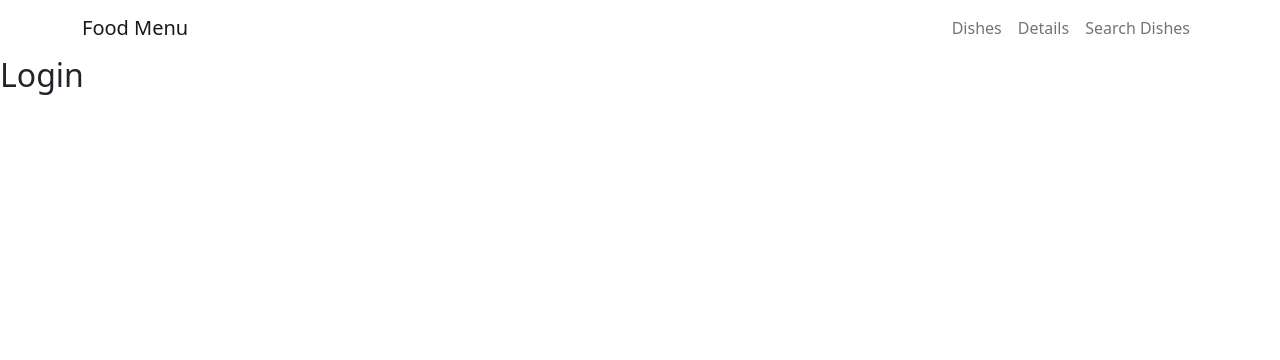
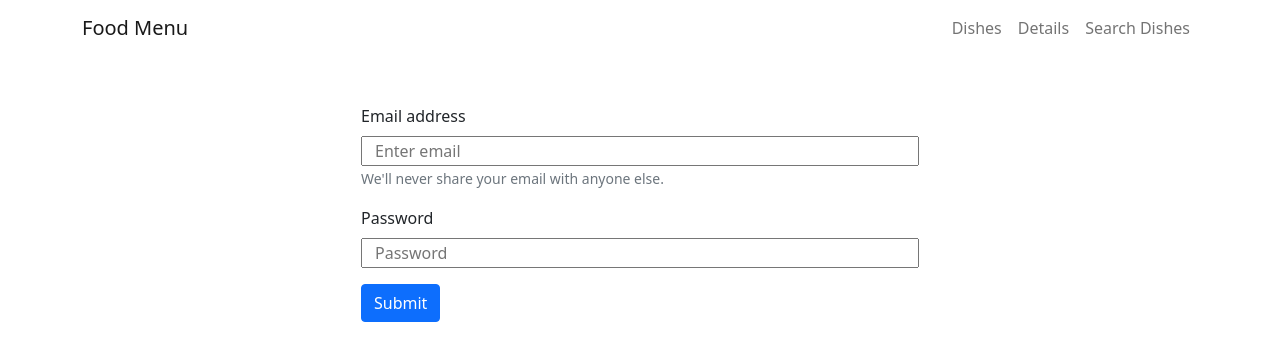
Before and after one commit to PabloTachella/food-menu, a React app: page /login in a window 1280 px wide. Shown: the top 360 px of the page. Built offline with nearby package versions, Linux system fonts and the light colour scheme; no server answers.

Commit message:
Integracion de formik a la seccion de login y obtencion de token de autenticacion con axios

```diff
--- a/package.json
+++ b/package.json
@@ -22,6 +22,7 @@
   "dependencies": {
     "axios": "^0.25.0",
     "bootstrap": "^5.1.3",
+    "formik": "^2.2.9",
     "react": "^17.0.2",
     "react-bootstrap": "^2.1.2",
     "react-dom": "^17.0.2",
--- a/src/containers/Login.jsx
+++ b/src/containers/Login.jsx
@@ -1,4 +1,9 @@
 import React from "react";
+import Form from "react-bootstrap/Form";
+import Button from "react-bootstrap/Button";
+import { authenticateData } from "../utils/authenticate";
+import { Container } from "react-bootstrap";
+import { Formik, Field, ErrorMessage } from 'formik';
 
 // El formulario se deberá renderizar al ingresar a cualquier ruta si el usuario no está autenticado,
 // conteniendo los campos:
@@ -18,8 +23,72 @@ import React from "react";
 // realizar las validaciones no es necesario utilizar ninguna librería.
 
 const Login = () => {
+
+  const valuesRequiredByFormik = {
+    initialValues: { email: '', password: '' },
+    validate: values => {
+      const errors = {};
+      if (!values.email) {
+        errors.email = 'Required';
+      } else if (
+        !/^[A-Z0-9._%+-]+@[A-Z0-9.-]+\.[A-Z]{2,}$/i.test(values.email)
+      ) {
+        errors.email = 'Invalid email address';
+      }
+      if (!values.password) {
+        errors.password = 'Required';
+      }
+      return errors;
+    },
+    onSubmit: ({ email, password }) => {
+      handleSubmit(email, password)
+    }
+  }
+
+  const email = 'challenge@alkemy.org'
+  const password = 'react'
+
+  const handleSubmit = (email, password) => {
+    authenticateData(email, password)
+      .then(token => {
+        localStorage.setItem('token', token.data.token)
+      })
+      .catch(error => {
+        new Error(error)
+        console.log('no resuelto')
+      })
+  }
+
+
   return (
-    <h2>Login</h2>
+    <Container className="mt-5">
+      <Formik {...valuesRequiredByFormik}>
+        {({ handleSubmit, isSubmitting }) => (
+          <Form className="col-md-6 mx-md-auto" onSubmit={handleSubmit}>
+            <Form.Group className="mb-3" controlId="formBasicEmail">
+              <Form.Label>Email address</Form.Label>
+              <div className="row ms-0 me-0" >
+                <Field type="email" name="email" placeholder="Enter email" />
+              </div>
+              <ErrorMessage name="email" component="div" />
+              <Form.Text className="text-muted">
+                We'll never share your email with anyone else.
+              </Form.Text>
+            </Form.Group>
+            <Form.Group className="mb-3" controlId="formBasicPassword">
+              <Form.Label>Password</Form.Label>
+              <div className="row ms-0 me-0">
+                <Field type="password" name="password" placeholder="Password" />
+              </div>
+              <ErrorMessage name="password" component="div" />
+            </Form.Group>
+            <Button variant="primary" type="submit" disabled={isSubmitting}>
+              Submit
+            </Button>
+          </Form>
+        )}
+      </Formik>
+    </Container>
   )
 }
 
--- /dev/null
+++ b/src/utils/authenticate.js
@@ -0,0 +1,25 @@
+import axios from "axios";
+
+const AUTHENTICATION_URL = 'http://challenge-react.alkemy.org/'
+
+export function authenticateData(email, password) {
+  return axios
+    .post(
+      AUTHENTICATION_URL,
+      { email: email, password: password }
+    )
+}
+
+// export async function authenticateData(email, password) {
+//   try {
+//     const token = await axios
+//       .post(
+//         AUTHENTICATION_URL,
+//         { email: email, password: password }
+//       ).then(res => res.data.token)
+//     return token;
+//   } catch (error) {
+//     new Error(error)
+//     return ''
+//   }
+// }
```
Also changed, not shown: 1 other file (tests, documents, lock files or other folders).
